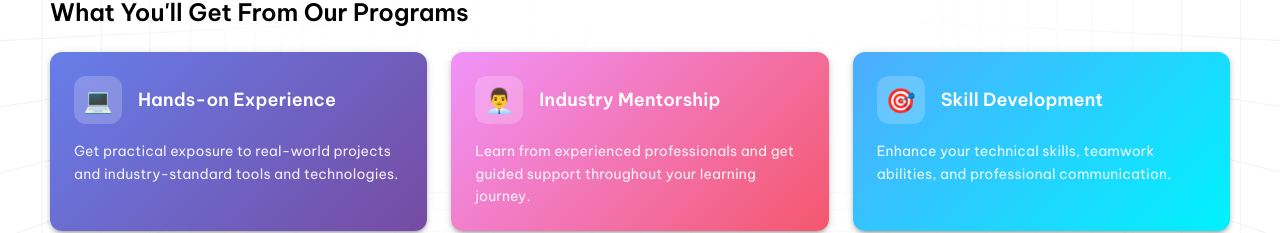
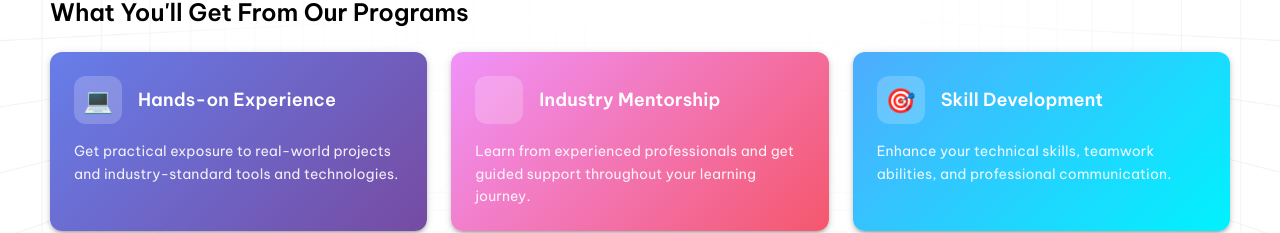
Before and after one commit to Skillup-Tech-Solutions/skillupv2, a React (Vite) app in the folder frontend/: page /#/services/category in a window 1280 px wide. Shown: the part 357-590 px from the top of the page. Built offline with nearby package versions, Linux system fonts and the light colour scheme; no server answers; a web font is replaced by a local one.

Commit message:
fix: several issue 3

```diff
--- a/frontend/src/Pages/Admin/Payroll/EmployeeManagement.tsx
+++ b/frontend/src/Pages/Admin/Payroll/EmployeeManagement.tsx
@@ -411,7 +411,7 @@ const EmployeeManagement = () => {
             {/* Header */}
             <Box sx={{ display: "flex", justifyContent: "space-between", alignItems: "center", mb: 3 }}>
                 <Typography variant="h5" fontWeight="bold">
-                    👨‍💼 Employee Management
+                    Employee Management
                 </Typography>
                 <Box sx={{ display: "flex", gap: 1 }}>
                     <Tooltip title="Refresh">
--- a/frontend/src/Pages/WebCategory.tsx
+++ b/frontend/src/Pages/WebCategory.tsx
@@ -547,7 +547,7 @@ const WebCategory = () => {
                     fontSize: "24px",
                   }}
                 >
-                  👨‍💼
+
                 </Box>
                 <Typography
                   variant="h6"
```
